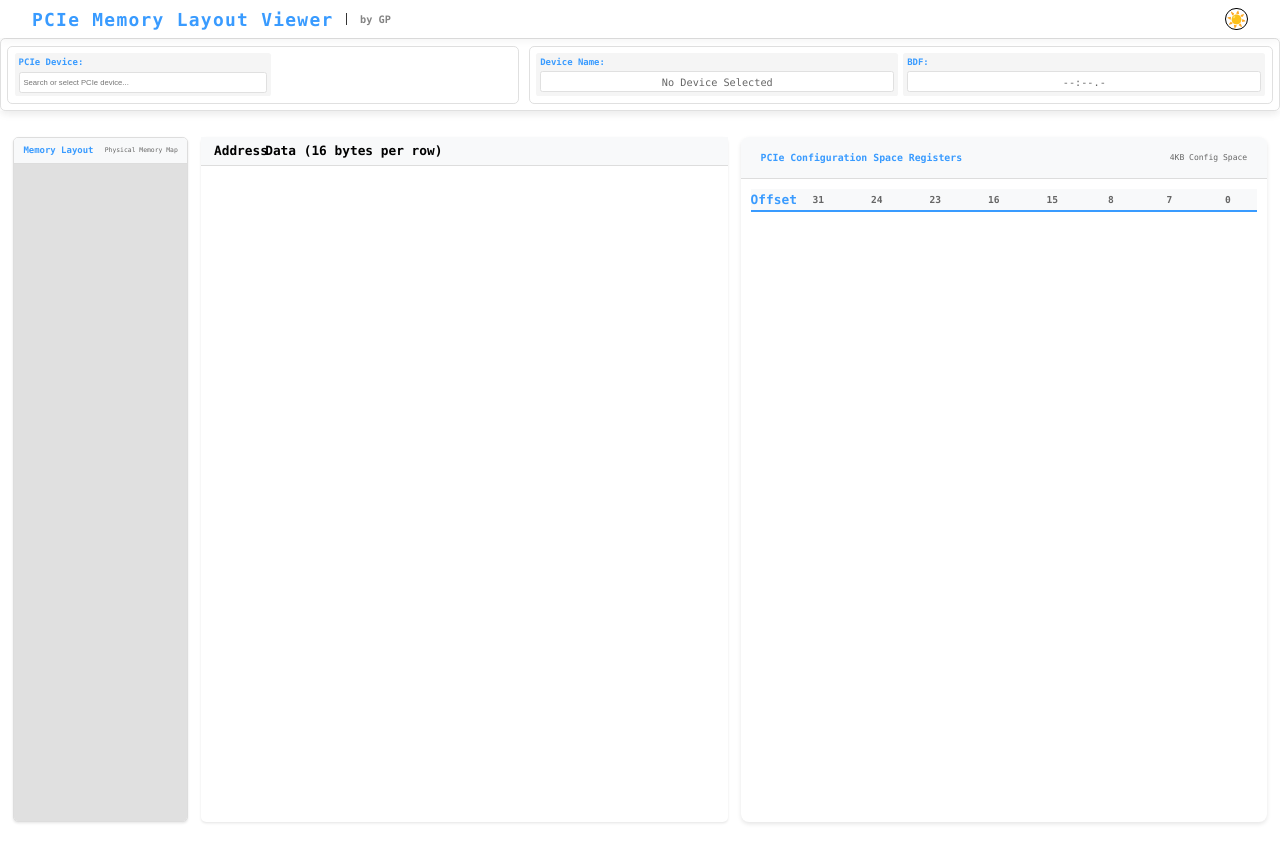
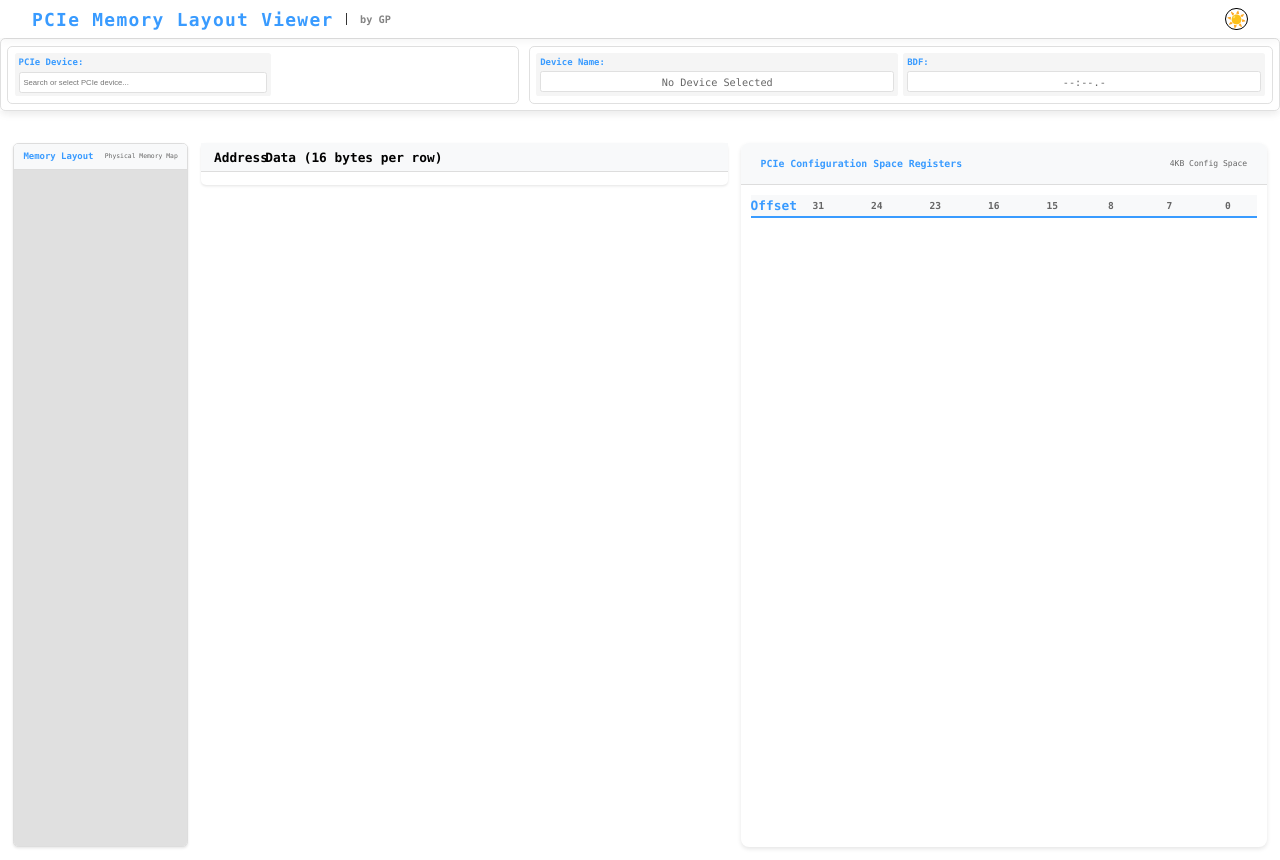
Before and after one commit to paperg/pcie_config_space_analysis, a Flask app: page / in a window 1280 px wide. Before the commit the page ends 824 px from the top, so only its background shows below. Run offline with Flask 2, Linux system fonts and the light colour scheme; style sheets or scripts are compiled from the project's sources.

Commit message:
style(layout): refine CSS for layout adjustments and dark theme enhancements
- Updated layout.css and layout.less to improve spacing and positioning of elements, including adjustments to margins and heights for better visual consistency.
- Enhanced dark theme styles for various components, ensuring improved readability and user experience across different themes.

Signed-off-by: Gavyn <engguopeng@buaa.edu.cn>

```diff
--- a/static/css/layout.css
+++ b/static/css/layout.css
@@ -3,6 +3,7 @@
   padding: 0;
   margin: 0;
 }
+
 body {
   font-family: "Consolas", "Microsoft YaHei", "Segoe UI", monospace;
   background-color: #ffffff;
@@ -10,10 +11,12 @@ body {
   transition: all 0.3s ease;
   overflow-x: hidden;
 }
+
 body.dark-theme {
   background-color: #1a1a1a;
   color: #ffffff;
 }
+
 .sticky-controls {
   position: sticky;
   top: 0.6rem;
@@ -21,24 +24,28 @@ body.dark-theme {
   background: rgba(255, 255, 255, 0.95);
   backdrop-filter: blur(5px);
   box-shadow: 0 2px 10px rgba(0, 0, 0, 0.05);
-  margin-bottom: 0.2rem;
+  margin-bottom: 0.3rem;
 }
+
 body.dark-theme .sticky-controls {
   background: rgba(26, 26, 26, 0.95);
   box-shadow: 0 2px 10px rgba(0, 0, 0, 0.2);
 }
+
 .container {
   display: flex;
   width: 100vw;
-  height: calc(100vh - 1.4rem);
+  min-height: calc(100vh - 1.4rem);
   padding: 0.2rem;
   box-sizing: border-box;
   gap: 0.2rem;
   font-size: 0.14rem;
+  align-items: flex-start;
 }
+
 .memory-layout {
   width: calc(100vw / 7);
-  height: 100%;
+  height: calc(100vh - 1.5rem);
   display: flex;
   flex-direction: column;
   border: 1px solid #ddd;
@@ -47,12 +54,17 @@ body.dark-theme .sticky-controls {
   background: white;
   box-shadow: 0 0.02rem 0.04rem rgba(0, 0, 0, 0.1);
   font-size: 0.16rem;
+  position: sticky;
+  top: 1.5rem;
+  z-index: 100;
 }
+
 body.dark-theme .memory-layout {
   background: #1a1a1a;
   border-color: #333333;
   box-shadow: 0 2px 4px rgba(0, 0, 0, 0.2);
 }
+
 .memory-layout .memory-layout-header {
   display: flex;
   justify-content: space-between;
@@ -61,25 +73,31 @@ body.dark-theme .memory-layout {
   background: #f8f9fa;
   border-bottom: 1px solid #ddd;
 }
+
 body.dark-theme .memory-layout .memory-layout-header {
   background: #262626;
   border-bottom-color: #333333;
 }
+
 .memory-layout .memory-layout-header h3 {
   margin: 0;
   color: #399bff;
   font-size: 0.14rem;
 }
+
 body.dark-theme .memory-layout .memory-layout-header h3 {
   color: #66b3ff;
 }
+
 .memory-layout .memory-layout-header .memory-stats {
   font-size: 0.1rem;
   color: #666666;
 }
+
 body.dark-theme .memory-layout .memory-layout-header .memory-stats {
   color: #999999;
 }
+
 .memory-layout .memory-regions-container {
   flex: 1;
   display: flex;
@@ -88,9 +106,11 @@ body.dark-theme .memory-layout .memory-layout-header .memory-stats {
   gap: 1px;
   background: #e0e0e0;
 }
+
 body.dark-theme .memory-layout .memory-regions-container {
   background: #333333;
 }
+
 .memory-layout .memory-regions-container .memory-region {
   display: flex;
   flex-direction: column;
@@ -105,65 +125,81 @@ body.dark-theme .memory-layout .memory-regions-container {
   border-radius: 0.02rem;
   min-height: 0.6rem;
 }
+
 .memory-layout .memory-regions-container .memory-region:hover {
   filter: brightness(1.1);
   transform: scale(1.02);
 }
+
 .memory-layout .memory-regions-container .memory-region.active {
   filter: brightness(1.2);
   box-shadow: inset 0 0 10px rgba(0, 0, 0, 0.2);
   border: 2px solid white;
 }
+
 .memory-layout .memory-regions-container .memory-region .region-label {
   font-size: 0.2rem;
   font-weight: bold;
   margin-bottom: 0.02rem;
   line-height: 1.2;
 }
+
 .memory-layout .memory-regions-container .memory-region .region-address {
   font-size: 0.15rem;
   opacity: 0.9;
   font-family: 'Courier New', monospace;
   margin-bottom: 0.01rem;
 }
+
 .memory-layout .memory-regions-container .memory-region .region-size {
   font-size: 0.15rem;
   opacity: 0.8;
 }
+
 .memory-layout .memory-regions-container .memory-region.region-0 {
   background-color: #4a90e2;
 }
+
 .memory-layout .memory-regions-container .memory-region.region-1 {
   background-color: #50c878;
 }
+
 .memory-layout .memory-regions-container .memory-region.region-2 {
   background-color: #ff6b6b;
 }
+
 .memory-layout .memory-regions-container .memory-region.region-3 {
   background-color: #ffa726;
 }
+
 .memory-layout .memory-regions-container .memory-region.region-4 {
   background-color: #ab47bc;
 }
+
 .memory-layout .memory-regions-container .memory-region.region-5 {
   background-color: #26a69a;
 }
+
 .memory-layout .memory-regions-container .memory-region.region-6 {
   background-color: #ef5350;
 }
+
 .memory-layout .memory-regions-container .memory-region.region-7 {
   background-color: #7e57c2;
 }
+
 .memory-layout .memory-regions-container .memory-region.reserved {
   background-color: #bdbdbd;
   color: #666;
   font-style: italic;
   opacity: 0.6;
 }
+
 body.dark-theme .memory-layout .memory-regions-container .memory-region.reserved {
   background-color: #424242;
   color: #999;
 }
+
 .memory-data {
   width: calc(100vw * 3 / 7);
   background: white;
@@ -173,10 +209,12 @@ body.dark-theme .memory-layout .memory-regions-container .memory-region.reserved
   flex-direction: column;
   font-size: 0.25rem;
 }
+
 body.dark-theme .memory-data {
   background: #1a1a1a;
   box-shadow: 0 2px 4px rgba(0, 0, 0, 0.2);
 }
+
 .memory-data .data-header {
   display: flex;
   padding: 0.1rem 0.2rem;
@@ -185,17 +223,21 @@ body.dark-theme .memory-data {
   font-weight: bold;
   font-size: 0.2rem;
 }
+
 body.dark-theme .memory-data .data-header {
   background: #262626;
   border-bottom-color: #333333;
   color: #ffffff;
 }
+
 .memory-data .data-header .address-col {
   width: 0.8rem;
 }
+
 .memory-data .data-header .data-col {
   flex: 1;
 }
+
 .memory-data .data-container {
   height: auto;
   max-height: none;
@@ -205,51 +247,63 @@ body.dark-theme .memory-data .data-header {
   font-size: 0.2rem;
   line-height: 1.4;
 }
+
 .memory-data .data-container .data-row {
   display: flex;
   padding: 4px 0;
   border-bottom: 1px solid #eee;
 }
+
 body.dark-theme .memory-data .data-container .data-row {
   border-bottom-color: #333333;
 }
+
 .memory-data .data-container .data-row:hover {
   background-color: #f8f9fa;
 }
+
 body.dark-theme .memory-data .data-container .data-row:hover {
   background-color: #333333;
 }
+
 .memory-data .data-container .data-row .address {
   width: 0.8rem;
   color: #666;
   padding-right: 0.15rem;
 }
+
 body.dark-theme .memory-data .data-container .data-row .address {
   color: #999999;
 }
+
 .memory-data .data-container .data-row .bytes {
   display: flex;
   gap: 4px;
 }
+
 .memory-data .data-container .data-row .bytes .byte {
   width: 0.35rem;
   text-align: center;
   font-family: 'Courier New', monospace;
   position: relative;
 }
+
 .memory-data .data-container .data-row .bytes .byte.highlighted {
   background-color: #399bff;
   color: white;
   border-radius: 0.02rem;
 }
+
 body.dark-theme .memory-data .data-container .data-row .bytes .byte.highlighted {
   background-color: #66b3ff;
 }
+
 .memory-data .data-container .data-row .bytes .byte.register-block {
   border-radius: 0.02rem;
   transition: all 0.2s ease;
   cursor: pointer;
 }
+
 .memory-data .data-container .data-row .bytes .byte.register-block:before {
   content: '';
   position: absolute;
@@ -260,79 +314,101 @@ body.dark-theme .memory-data .data-container .data-row .bytes .byte.highlighted
   pointer-events: auto;
   z-index: 1;
 }
+
 .memory-data .data-container .data-row .bytes .byte.register-block.block-0 {
   background-color: rgba(255, 99, 71, 0.4);
 }
+
 .memory-data .data-container .data-row .bytes .byte.register-block.block-1 {
   background-color: rgba(54, 162, 235, 0.4);
 }
+
 .memory-data .data-container .data-row .bytes .byte.register-block.block-2 {
   background-color: rgba(255, 206, 86, 0.4);
 }
+
 .memory-data .data-container .data-row .bytes .byte.register-block.block-3 {
   background-color: rgba(75, 192, 192, 0.4);
 }
+
 .memory-data .data-container .data-row .bytes .byte.register-block.block-4 {
   background-color: rgba(153, 102, 255, 0.4);
 }
+
 .memory-data .data-container .data-row .bytes .byte.register-block.block-5 {
   background-color: rgba(255, 159, 64, 0.4);
 }
+
 .memory-data .data-container .data-row .bytes .byte.register-block.block-6 {
   background-color: rgba(199, 199, 199, 0.4);
 }
+
 .memory-data .data-container .data-row .bytes .byte.register-block.block-7 {
   background-color: rgba(83, 102, 255, 0.4);
 }
+
 .memory-data .data-container .data-row .bytes .byte.register-block:hover {
   opacity: 0.8;
   transform: scale(1.05);
   box-shadow: 0 0 0.05rem rgba(0, 0, 0, 0.3);
 }
+
 .memory-data .data-container .data-row .bytes .byte.register-block.block-highlight {
   border: 2px solid #399bff;
   box-shadow: 0 0 0.08rem rgba(57, 155, 255, 0.6);
   z-index: 10;
   position: relative;
 }
+
 body.dark-theme .memory-data .data-container .data-row .bytes .byte.register-block.block-0 {
   background-color: rgba(255, 99, 71, 0.6);
 }
+
 body.dark-theme .memory-data .data-container .data-row .bytes .byte.register-block.block-1 {
   background-color: rgba(54, 162, 235, 0.6);
 }
+
 body.dark-theme .memory-data .data-container .data-row .bytes .byte.register-block.block-2 {
   background-color: rgba(255, 206, 86, 0.6);
 }
+
 body.dark-theme .memory-data .data-container .data-row .bytes .byte.register-block.block-3 {
   background-color: rgba(75, 192, 192, 0.6);
 }
+
 body.dark-theme .memory-data .data-container .data-row .bytes .byte.register-block.block-4 {
   background-color: rgba(153, 102, 255, 0.6);
 }
+
 body.dark-theme .memory-data .data-container .data-row .bytes .byte.register-block.block-5 {
   background-color: rgba(255, 159, 64, 0.6);
 }
+
 body.dark-theme .memory-data .data-container .data-row .bytes .byte.register-block.block-6 {
   background-color: rgba(199, 199, 199, 0.6);
 }
+
 body.dark-theme .memory-data .data-container .data-row .bytes .byte.register-block.block-7 {
   background-color: rgba(83, 102, 255, 0.6);
 }
+
 body.dark-theme .memory-data .data-container .data-row .bytes .byte.register-block.block-highlight {
   border-color: #66b3ff;
   box-shadow: 0 0 0.08rem rgba(102, 179, 255, 0.8);
 }
+
 .memory-data .data-container .data-row .bytes .byte.block-highlight {
   box-shadow: 0 0 0.05rem rgba(255, 255, 255, 0.8), inset 0 0 0.05rem rgba(0, 0, 0, 0.2);
   border: 1px solid rgba(255, 255, 255, 0.8);
   z-index: 10;
   position: relative;
 }
+
 body.dark-theme .memory-data .data-container .data-row .bytes .byte.block-highlight {
   box-shadow: 0 0 0.05rem rgba(255, 255, 255, 0.9), inset 0 0 0.05rem rgba(255, 255, 255, 0.1);
   border-color: rgba(255, 255, 255, 0.9);
 }
+
 .memory-data .loading {
   display: flex;
   align-items: center;
@@ -341,22 +417,30 @@ body.dark-theme .memory-data .data-container .data-row .bytes .byte.block-highli
   font-size: 1.2em;
   color: #666;
 }
+
 body.dark-theme .memory-data .loading {
   color: #999999;
 }
+
 .register-layout {
   width: calc(100vw * 3 / 7);
+  height: calc(100vh - 1.5rem);
   background: white;
   border-radius: 8px;
   box-shadow: 0 2px 4px rgba(0, 0, 0, 0.1);
   display: flex;
   flex-direction: column;
   overflow: hidden;
+  position: sticky;
+  top: 1.5rem;
+  z-index: 100;
 }
+
 body.dark-theme .register-layout {
   background: #1a1a1a;
   box-shadow: 0 2px 4px rgba(0, 0, 0, 0.2);
 }
+
 .register-layout .register-layout-header {
   display: flex;
   justify-content: space-between;
@@ -365,25 +449,31 @@ body.dark-theme .register-layout {
   background: #f8f9fa;
   border-bottom: 1px solid #ddd;
 }
+
 body.dark-theme .register-layout .register-layout-header {
   background: #262626;
   border-bottom-color: #333333;
 }
+
 .register-layout .register-layout-header h3 {
   margin: 0;
   color: #399bff;
   font-size: 1.1em;
 }
+
 body.dark-theme .register-layout .register-layout-header h3 {
   color: #66b3ff;
 }
+
 .register-layout .register-layout-header .register-stats {
   font-size: 0.9em;
   color: #666666;
 }
+
 body.dark-theme .register-layout .register-layout-header .register-stats {
   color: #999999;
 }
+
 .register-layout .register-map-container {
   flex: 1;
   overflow-y: auto;
@@ -391,6 +481,7 @@ body.dark-theme .register-layout .register-layout-header .register-stats {
   padding: 10px;
   position: relative;
 }
+
 .register-layout .bit-scale {
   background: #f8f9fa;
   border-bottom: 2px solid #399bff;
@@ -399,25 +490,30 @@ body.dark-theme .register-layout .register-layout-header .register-stats {
   top: 0;
   z-index: 100;
 }
+
 body.dark-theme .register-layout .bit-scale {
   background: #262626;
   border-bottom-color: #66b3ff;
 }
+
 .register-layout .bit-scale .bit-scale-row {
   display: flex;
   align-items: center;
   font-size: 0.15rem;
   font-weight: bold;
 }
+
 .register-layout .bit-scale .bit-scale-row .offset-label {
   width: 0.6rem;
   text-align: center;
   color: #399bff;
   font-size: 0.2rem;
 }
+
 body.dark-theme .register-layout .bit-scale .bit-scale-row .offset-label {
   color: #66b3ff;
 }
+
 .register-layout .bit-scale .bit-scale-row .bits-container {
   flex: 1;
   display: grid;
@@ -425,14 +521,17 @@ body.dark-theme .register-layout .bit-scale .bit-scale-row .offset-label {
   gap: 0;
   text-align: center;
 }
+
 .register-layout .bit-scale .bit-scale-row .bits-container .bit-number {
   color: #666666;
   font-size: 0.15rem;
   padding: 0.02rem 0;
 }
+
 body.dark-theme .register-layout .bit-scale .bit-scale-row .bits-container .bit-number {
   color: #999999;
 }
+
 .register-layout .pcie-register-map {
   display: flex;
   flex-direction: column;
@@ -441,9 +540,11 @@ body.dark-theme .register-layout .bit-scale .bit-scale-row .bits-container .bit-
   width: 100%;
   box-sizing: border-box;
 }
+
 body.dark-theme .register-layout .pcie-register-map {
   background: #333333;
 }
+
 .register-layout .pcie-register-map .register-row {
   display: flex;
   align-items: stretch;
@@ -452,9 +553,11 @@ body.dark-theme .register-layout .pcie-register-map {
   width: 100%;
   box-sizing: border-box;
 }
+
 body.dark-theme .register-layout .pcie-register-map .register-row {
   background: #1a1a1a;
 }
+
 .register-layout .pcie-register-map .register-row .register-offset {
   width: 0.6rem;
   min-width: 0.6rem;
@@ -472,11 +575,13 @@ body.dark-theme .register-layout .pcie-register-map .register-row {
   left: 0;
   z-index: 5;
 }
+
 body.dark-theme .register-layout .pcie-register-map .register-row .register-offset {
   background: #262626;
   border-right-color: #333333;
   color: #66b3ff;
 }
+
 .register-layout .pcie-register-map .register-row .register-fields {
   flex: 1;
   display: flex;
@@ -484,6 +589,7 @@ body.dark-theme .register-layout .pcie-register-map .register-row .register-offs
   width: calc(100% - 0.6rem);
   overflow: hidden;
 }
+
 .register-layout .pcie-register-map .register-row .register-fields .register-field {
   display: flex;
   flex-direction: column;
@@ -499,51 +605,66 @@ body.dark-theme .register-layout .pcie-register-map .register-row .register-offs
   min-height: 0.5rem;
   box-sizing: border-box;
 }
+
 body.dark-theme .register-layout .pcie-register-map .register-row .register-fields .register-field {
   border-right-color: #333333;
 }
+
 .register-layout .pcie-register-map .register-row .register-fields .register-field:last-child {
   border-right: none;
 }
+
 .register-layout .pcie-register-map .register-row .register-fields .register-field:hover {
   background: rgba(57, 155, 255, 0.1);
 }
+
 body.dark-theme .register-layout .pcie-register-map .register-row .register-fields .register-field:hover {
   background: rgba(102, 179, 255, 0.1);
 }
+
 .register-layout .pcie-register-map .register-row .register-fields .register-field.reserved {
   background: #f8f9fa;
   color: #999;
   font-style: italic;
 }
+
 body.dark-theme .register-layout .pcie-register-map .register-row .register-fields .register-field.reserved {
   background: #262626;
   color: #666;
 }
+
 .register-layout .pcie-register-map .register-row .register-fields .register-field.header {
   background: rgba(255, 99, 71, 0.2);
 }
+
 .register-layout .pcie-register-map .register-row .register-fields .register-field.capability {
   background: rgba(54, 162, 235, 0.2);
 }
+
 .register-layout .pcie-register-map .register-row .register-fields .register-field.bar {
   background: rgba(255, 206, 86, 0.2);
 }
+
 .register-layout .pcie-register-map .register-row .register-fields .register-field.control {
   background: rgba(75, 192, 192, 0.2);
 }
+
 body.dark-theme .register-layout .pcie-register-map .register-row .register-fields .register-field.header {
   background: rgba(255, 99, 71, 0.3);
 }
+
 body.dark-theme .register-layout .pcie-register-map .register-row .register-fields .register-field.capability {
   background: rgba(54, 162, 235, 0.3);
 }
+
 body.dark-theme .register-layout .pcie-register-map .register-row .register-fields .register-field.bar {
   background: rgba(255, 206, 86, 0.3);
 }
+
 body.dark-theme .register-layout .pcie-register-map .register-row .register-fields .register-field.control {
   background: rgba(75, 192, 192, 0.3);
 }
+
 .register-layout .pcie-register-map .register-row .register-fields .register-field .register-name {
   font-weight: bold;
   font-size: 0.15rem;
@@ -555,9 +676,11 @@ body.dark-theme .register-layout .pcie-register-map .register-row .register-fiel
   hyphens: auto;
   max-width: 100%;
 }
+
 body.dark-theme .register-layout .pcie-register-map .register-row .register-fields .register-field .register-name {
   color: #ffffff;
 }
+
 .register-layout .pcie-register-map .register-row .register-fields .register-field .register-value {
   font-family: 'Courier New', monospace;
   font-size: 0.15rem;
@@ -566,9 +689,11 @@ body.dark-theme .register-layout .pcie-register-map .register-row .register-fiel
   text-align: center;
   word-break: break-all;
 }
+
 body.dark-theme .register-layout .pcie-register-map .register-row .register-fields .register-field .register-value {
   color: #66b3ff;
 }
+
 .register-layout .selected-block-header {
   background: #f8f9fa;
   padding: 0.15rem;
@@ -580,35 +705,43 @@ body.dark-theme .register-layout .pcie-register-map .register-row .register-fiel
   z-index: 10;
   box-shadow: 0 2px 4px rgba(0, 0, 0, 0.1);
 }
+
 body.dark-theme .register-layout .selected-block-header {
   background: #262626;
   border-left-color: #66b3ff;
   box-shadow: 0 2px 4px rgba(0, 0, 0, 0.2);
 }
+
 .register-layout .selected-block-header h4 {
   margin: 0 0 0.05rem 0;
   color: #399bff;
   font-size: 0.14rem;
 }
+
 body.dark-theme .register-layout .selected-block-header h4 {
   color: #66b3ff;
 }
+
 .register-layout .selected-block-header p {
   margin: 0.02rem 0;
   font-size: 0.15rem;
   color: #666666;
   line-height: 1.3;
 }
+
 body.dark-theme .register-layout .selected-block-header p {
   color: #999999;
 }
+
 .device-selector {
   flex: 2 !important;
   max-width: 4rem;
 }
+
 .device-selector .selector-item {
   gap: 0.04rem !important;
 }
+
 .device-info {
   flex: 1;
   display: flex;
@@ -622,6 +755,7 @@ body.dark-theme .register-layout .selected-block-header p {
   max-width: 12rem;
   user-select: none;
 }
+
 .device-info .info-item {
   flex: 1;
   display: flex;
@@ -632,9 +766,11 @@ body.dark-theme .register-layout .selected-block-header p {
   border-radius: 0.04rem;
   transition: all 0.3s ease;
 }
+
 .device-info .info-item:hover {
   background: #eeeeee;
 }
+
 .device-info .info-item .info-label {
   font-size: 0.14rem;
   color: #399bff;
@@ -642,6 +778,7 @@ body.dark-theme .register-layout .selected-block-header p {
   user-select: none;
   text-align: left;
 }
+
 .device-info .info-item .info-value {
   font-family: "Consolas", monospace;
   color: #666666;
@@ -654,44 +791,55 @@ body.dark-theme .register-layout .selected-block-header p {
   border: 1px solid #e0e0e0;
   width: 100%;
 }
+
 .device-info .info-item .info-value:hover {
   border-color: #399bff;
   background: #f5f5f5;
 }
+
 body.dark-theme .device-info {
   background: #1a1a1a;
   border-color: #333333;
 }
+
 body.dark-theme .device-info .info-item {
   background: #262626;
 }
+
 body.dark-theme .device-info .info-item:hover {
   background: #333333;
 }
+
 body.dark-theme .device-info .info-item .info-label {
   color: #66b3ff;
 }
+
 body.dark-theme .device-info .info-item .info-value {
   color: #999999;
   background: #1a1a1a;
   border-color: #333333;
 }
+
 body.dark-theme .device-info .info-item .info-value:hover {
   border-color: #66b3ff;
   background: #262626;
 }
+
 .device-selector {
   flex: 2 !important;
   max-width: 4rem;
 }
+
 .device-selector .selector-item {
   gap: 0.04rem !important;
 }
+
 .device-search-container {
   position: relative;
   width: 100%;
   height: 0.32rem;
 }
+
 .device-search-container #deviceSearch {
   position: absolute;
   width: 100%;
@@ -704,20 +852,24 @@ body.dark-theme .device-info .info-item .info-value:hover {
   color: #666666;
   transition: all 0.3s ease;
 }
+
 .device-search-container #deviceSearch:focus {
   outline: none;
   border-color: #399bff;
   box-shadow: 0 0 0 1px rgba(57, 155, 255, 0.2);
 }
+
 body.dark-theme .device-search-container #deviceSearch {
   background: #1a1a1a;
   border-color: #333333;
   color: #999999;
 }
+
 body.dark-theme .device-search-container #deviceSearch:focus {
   border-color: #66b3ff;
   box-shadow: 0 0 0 1px rgba(102, 179, 255, 0.2);
 }
+
 .device-search-container .device-dropdown {
   position: absolute;
   top: 100%;
@@ -733,14 +885,17 @@ body.dark-theme .device-search-container #deviceSearch:focus {
   z-index: 1000;
   display: none;
 }
+
 body.dark-theme .device-search-container .device-dropdown {
   background: #1a1a1a;
   border-color: #333333;
   box-shadow: 0 0.02rem 0.08rem rgba(0, 0, 0, 0.3);
 }
+
 .device-search-container .device-dropdown.show {
   display: block;
 }
+
 .device-search-container .device-dropdown .device-option {
   padding: 0.06rem 0.08rem;
   cursor: pointer;
@@ -749,70 +904,89 @@ body.dark-theme .device-search-container .device-dropdown {
   border-bottom: 1px solid #f0f0f0;
   transition: all 0.2s ease;
 }
+
 .device-search-container .device-dropdown .device-option:hover {
   background: #f0f0f0;
 }
+
 .device-search-container .device-dropdown .device-option.selected {
   background: #399bff;
   color: white;
 }
+
 body.dark-theme .device-search-container .device-dropdown .device-option {
   color: #ffffff;
   border-bottom-color: #333333;
 }
+
 body.dark-theme .device-search-container .device-dropdown .device-option:hover {
   background: #333333;
 }
+
 body.dark-theme .device-search-container .device-dropdown .device-option.selected {
   background: #66b3ff;
 }
+
 .device-search-container .device-dropdown .device-option .device-bdf {
   font-family: 'Courier New', monospace;
   color: #399bff;
   margin-right: 0.08rem;
   font-weight: bold;
 }
+
 body.dark-theme .device-search-container .device-dropdown .device-option .device-bdf {
   color: #66b3ff;
 }
+
 .device-search-container .device-dropdown .device-option .device-desc {
   color: #666666;
   font-size: 0.09rem;
 }
+
 body.dark-theme .device-search-container .device-dropdown .device-option .device-desc {
   color: #999999;
 }
+
 ::-webkit-scrollbar {
   width: 6px;
   height: 6px;
 }
+
 ::-webkit-scrollbar-track {
   background: #f0f0f0;
 }
+
 body.dark-theme ::-webkit-scrollbar-track {
   background: #333333;
 }
+
 ::-webkit-scrollbar-thumb {
   background: #399bff;
   border-radius: 3px;
 }
+
 body.dark-theme ::-webkit-scrollbar-thumb {
   background: #66b3ff;
 }
+
 ::-webkit-scrollbar-thumb:hover {
   background: #2980ff;
 }
+
 body.dark-theme ::-webkit-scrollbar-thumb:hover {
   background: #4d99ff;
 }
+
 @keyframes loading-spin {
   0% {
     transform: rotate(0deg);
   }
+
   100% {
     transform: rotate(360deg);
   }
 }
+
 .loading::before {
   content: '';
   width: 20px;
@@ -824,6 +998,7 @@ body.dark-theme ::-webkit-scrollbar-thumb:hover {
   animation: loading-spin 1s linear infinite;
   margin-right: 10px;
 }
+
 body.dark-theme .loading::before {
   border-color: #333333;
   border-top-color: #66b3ff;
--- a/static/css/layout.less
+++ b/static/css/layout.less
@@ -72,7 +72,7 @@ body {
     background: rgba(255, 255, 255, 0.95);
     backdrop-filter: blur(5px);
     box-shadow: 0 2px 10px rgba(0, 0, 0, 0.05);
-    margin-bottom: 0.2rem;
+    margin-bottom: 0.1rem;
 
     body.dark-theme & {
         background: rgba(26, 26, 26, 0.95);
```
